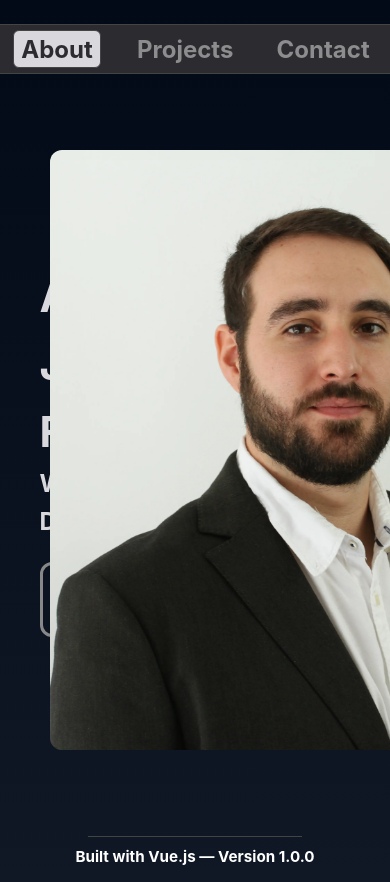
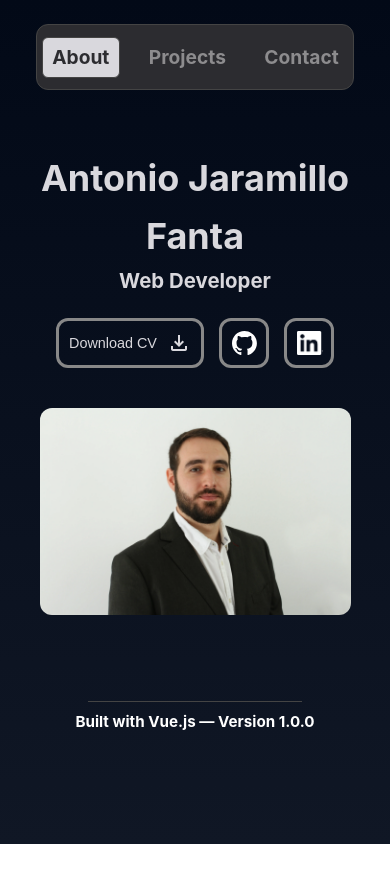
Before and after one commit to Ziruxltd/antonio-portfolio, a Vue app: page / in a window 390 px wide. After the commit the page ends 844 px from the top, so only its background shows below. Built offline with nearby package versions, Linux system fonts and the light colour scheme; the HTML template or start-up script is replaced by a standard one.

Commit message:
responsive

```diff
--- a/src/components/AboutComponent.vue
+++ b/src/components/AboutComponent.vue
@@ -100,5 +100,44 @@ h2 {
 }
 .button-icon {
   margin: 0;
-  height: 100%;}
+  height: 100%;
+  }
+
+@media (max-width: 1200px) {
+  #about {
+    flex-direction: column;
+    align-items: center;
+  }
+  .info-container {
+    max-width: 100%;
+    text-align: center;
+  }
+  .image-container {
+    max-width: 100%;
+  }
+  .profile-image {
+    width: 100%;
+    height: auto;
+  }
+  .buttons-container {
+    justify-content: center;
+  }
+}
+
+@media (max-width: 600px) {
+  h1 {
+    font-size: 1.5em;
+  }
+  h2 {
+    font-size: 0.85em;
+  }
+  .action-button {
+    height: 50px;
+    font-size: 0.6em;
+    padding: 8;
+  }
+  .btn-logo {
+    width: 50px;
+  }
+}
 </style>
--- a/src/components/HeaderComponent.vue
+++ b/src/components/HeaderComponent.vue
@@ -83,4 +83,19 @@ nav ul li a.selected {
   border-radius: 6px;
   border: 1px solid #444;
 }
+
+@media (max-width: 600px) {
+  nav ul {
+    font-size: 0.8em;
+    gap: 0.5em;
+    padding: 0 5px;
+  }
+  nav ul li {
+    margin: 0.3em 0;
+  }
+  nav ul li a {
+    padding: 0.4em 0.5em;
+  }
+
+}
 </style>
```
